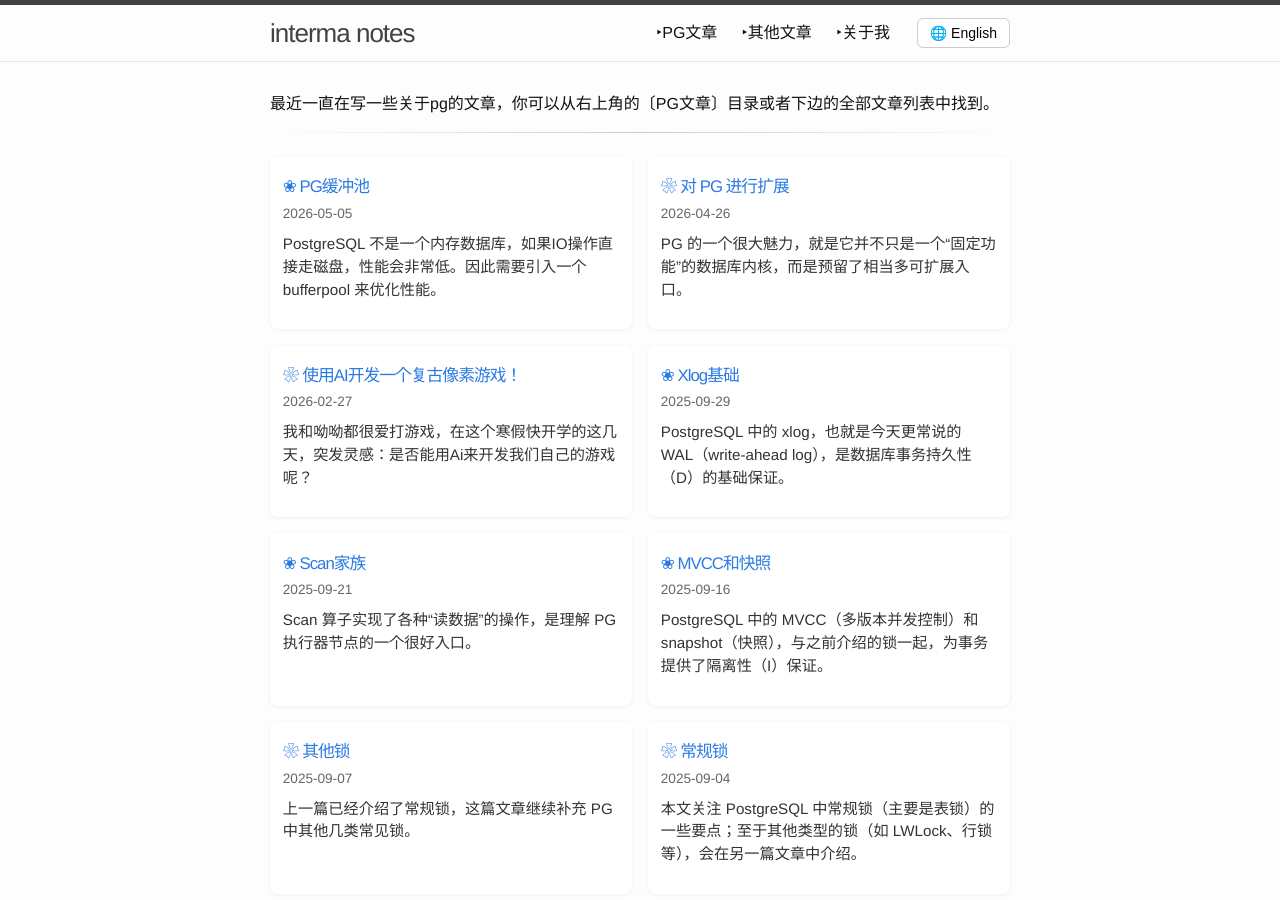
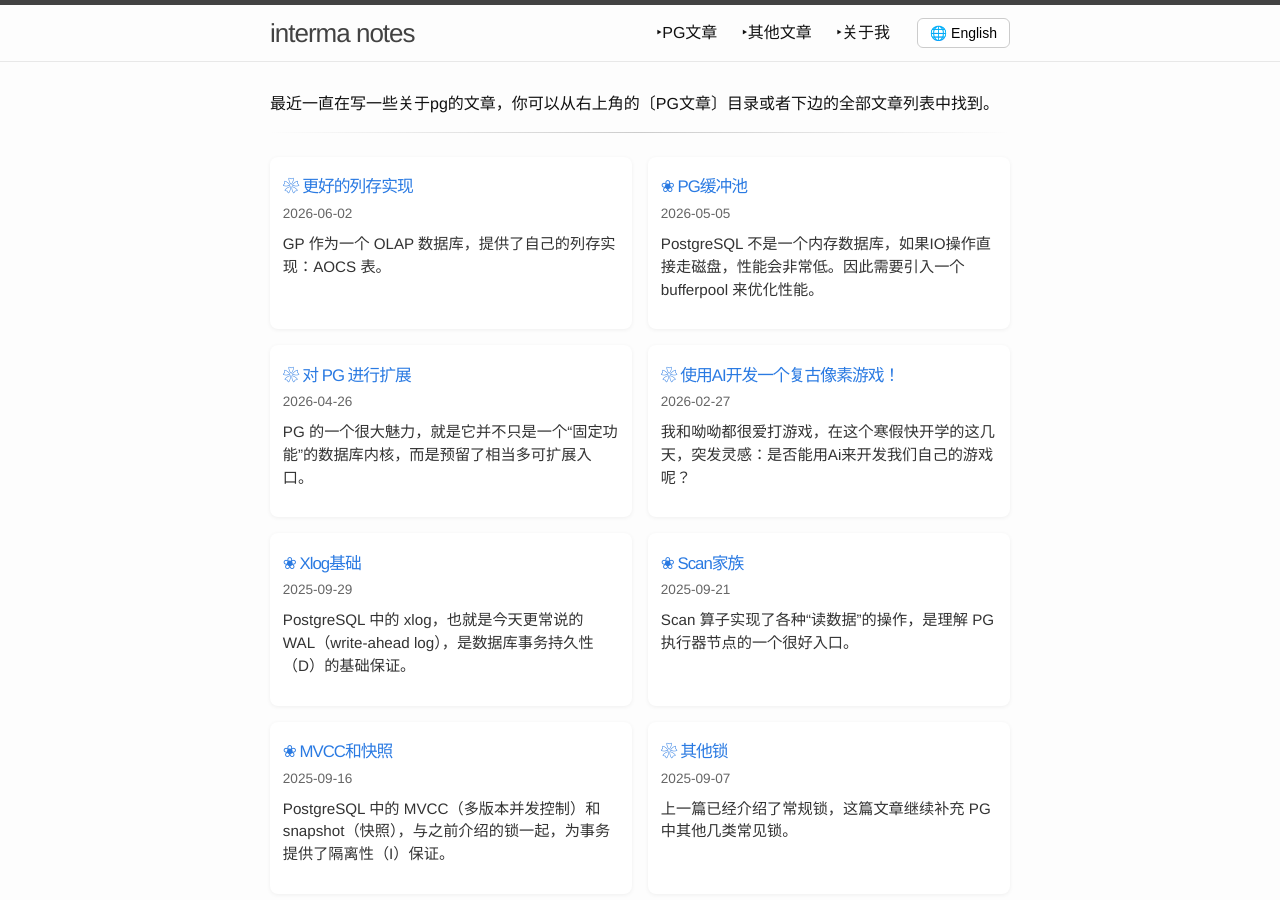
Before and after one commit to interma/interma.github.io, a Jekyll site: the page built from index.markdown, in a window 1280 px wide and 900 px high. Built offline with Jekyll 4.4.1, drawn with Linux system fonts in a browser that asks for light colours; some of the changed lines change nothing that is shown.

Commit message:
add columnar system

````diff
--- /dev/null
+++ b/_posts/2026-06-02-better-columnar.markdown
@@ -0,0 +1,113 @@
+---
+layout: post
+title:  "更好的列存实现"
+date:   2026-06-02 15:23:00 +0800
+permalink: /greenplum/better-columnar.html
+tags: [greenplum, columnar]
+---
+
+GP 作为一个 OLAP 数据库，提供了自己的列存实现：[AOCS 表](https://techdocs.broadcom.com/us/en/vmware-tanzu/data-solutions/tanzu-greenplum/7/greenplum-database/admin_guide-ddl-ddl-storage.html#topic39)。
+
+但一个长期让我困惑的现象是：在不少性能测试里，AOCS 表的收益看起来并没有想象中那么明显；而很多客户选择 AOCS，更多也只是为了节省磁盘空间，而不是追求显著的查询加速。
+
+后来随着见识增长，才逐渐意识到：如果只是把 row store 换成 column store，并不会自动得到一个更适合 OLAP 的数据库。真正有价值的列存实现，还需要在查询计划和执行层面一起配套优化。
+
+### 基础
+一个“更好的列存实现”至少要同时回答下面几个问题：
+
+1. 数据怎么排布？
+    - 是纯列式、PAX，还是 row group + column chunk？
+2. 如何减少 I/O？
+    - 只读需要的列，并尽量利用压缩、late materialization 等技术。
+3. 如何吃满 CPU？
+    - 不能只靠单线程顺序解压和逐 tuple 解释执行，而要配合并行和向量化。
+4. 如何处理写入与可见性？
+    - OLAP 虽然读多写少，但 update / delete 以及后续维护仍然绕不过去。
+5. 如何接入优化器和执行器？
+    - 不然存储层再好，也很难稳定选出正确计划。
+
+也就是说，列式存储、执行优化和查询优化其实是强耦合的三件事。像 GP 的 AOCS 这样，如果只把“存储格式”这一项单独做出来，收益通常都不会特别彻底。
+
+### 存储层
+对列存来说，最基本的目标当然是“只读需要的列”。但真正的工程实现一般不会把整张表简单拆成 N 个独立列文件，而更常见的是 row group + column chunk 的组织方式：
+
+```txt
+[Row Group 1]          [Row Group 2]
+  ├─ col_a chunk         ├─ col_a chunk
+  ├─ col_b chunk         ├─ col_b chunk
+  ├─ col_c chunk         ├─ col_c chunk
+  └─ metadata            └─ metadata
+```
+
+这样做有几个好处：
+- row group 是天然的调度粒度，适合并行切分。
+- 每列单独编码压缩，压缩率通常更高。
+- 元信息也能按 row group 维护，比如 min/max、null count、行数等。
+- 查询只读部分列时，不需要把整行从磁盘拖出来。
+
+由此可知，列存的收益并不只是“磁盘读得少”，还包括“CPU 上少做很多无效工作”。如果查询只关心 `sum(price)` 和 `where shipdate >= ...`，那就不应该把几十个无关列也一起解出来。
+
+很多系统在第一版列存实现里，往往已经做到了基础的磁盘列式存储；但如果执行器仍然需要先把它们转换成内存里的行式 tuple，再对接传统执行器去跑，那么 CPU 端很快又会成为新的瓶颈。
+
+### 执行器
+在现代硬件上，常见瓶颈往往已经不只是磁盘 I/O，而是很容易进一步转移到 CPU 上，比如函数调用开销、分支预测失败、cache miss 等等。所以，一个更好的列存实现，必须把“如何更高效地算”也纳入设计目标。
+
+PG / GP 传统的 Volcano 执行器诞生于“磁盘 I/O 是主要瓶颈”的年代，因此对 CPU 开销的打磨相对较少。
+
+而更现代的执行器，往往会引入如下优化：
+* 向量化执行（per batch）：减少函数调用开销，降低缓存压力。
+* SIMD 指令集优化：单位 CPU cycle 内完成更多的任务。
+* 并行执行（算子内，算子间）：充分利用多核并行计算能力。
+* push-based pipeline 执行（DAG）：减少数据复制，提高数据传输效率。
+* 针对特定算子进行改造：比如 filter / agg 等算子，可以通过向量化执行进一步提高效率。
+
+如下就是一个非常简化的向量化 `filter / agg` 的流程（pushed pipeline）：
+```txt
+column chunks
+    -> decode to vectors:   shipdate[]   discount[]   price[]
+    -> filter in batch
+    -> selection vector:    [1,0,1,1,0,...]
+    -> gather price[]
+    -> vectorized agg
+    -> partial sum
+```
+
+另外，对执行器来说，也需要尽量避免“过早退化回 tuple”。一个比较理想的方式是：
+- scan 先输出 batch
+- filter / project / aggregate 尽量继续吃 batch
+- 只有在确实需要和 row-based 节点对接时，才做 tuple materialization
+
+### 优化器
+列存不是“底下悄悄换一种文件格式”就完事了，优化器也必须知道它的存在。
+
+比如，可以把下面几类信息暴露给优化器：
+- metadata 中的各种信息：row group 数量、大小、压缩率、min/max、null count、行数等
+- zone map 可跳过的数据比例
+- 是否支持更高效的聚合、过滤、projection
+- 并行度策略
+
+如果这些信息没有进入代价模型，那么优化器就很难稳定地选出真正适合列存的执行路径。
+
+### 写入与删除
+尽管基于列存的 OLAP 系统主要优化的是读操作，但在工程上，一个绕不开的问题仍然是如何实现写操作（insert / delete / update）。
+
+一个常见思路是基于 `delete bitmap` 做配套设计，典型实现通常会带有下面这些特征：
+- append-friendly：批量写入新数据
+- delete bitmap：记录被删除的逻辑行
+- delta store：把小批量 update / insert 先落到更适合写的区域
+- compaction：后台合并小文件、清理 delete bitmap、重写编码
+
+关于列存写操作的实现细节讨论，可以看[这里](https://zhuanlan.zhihu.com/p/665260177)。这部分最核心的问题之一，是确定“更新的原子单位”到底是什么。
+
+### Discussion
+多年前，如何设计并实现一个高性能列存系统，还是一个非常复杂的话题。尽管大多数方向上已经有比较明确的学术论文指引，但工程复杂度依然很高，真正成熟的开源实现并不多。
+
+不过随着时代发展，ClickHouse、Doris、DuckDB 等项目逐渐成熟，列存系统已经不再是少数人掌握的“黑魔法”了。
+* 列存算是 OLAP 数仓系统的一个子集，相关资料可以看这个[论文集](https://zhuanlan.zhihu.com/p/2020991787376878585)。
+* DuckDB 算是这类系统里非常好的学习对象，它的[系列介绍](https://mp.weixin.qq.com/s/s7XkUrPjs_NAgVsun2zZGg)质量很高，而且代码量也不算特别大。
+
+最后回到 GP，我个人感觉：单机侧的列存优化，例如向量化、算子内并行等，其实更适合尽量复用 PG 社区已有的积累，避免重复造轮子；而 GP 自己更值得投入的，还是分布式执行器和优化器这一层的改造。
+
+毕竟对 GP 来说，真正拉开差距的地方往往不在“单个节点能不能把一批列数据算得更快”，而在于多节点之间如何切分任务、如何做 motion / interconnect、如何控制数据倾斜，以及优化器能否稳定选出一个足够好的分布式计划。再结合GP的成熟稳定和高兼容PG，这才GP的核心竞争力。
+
+(这篇文章AI也参与了编辑)
--- a/postgres.markdown
+++ b/postgres.markdown
@@ -55,7 +55,7 @@ nav_order: 1
 自己gp开发中的一些思考：
 * 架构再思考
 * gp在OLTP上的性能提升
-* 更好的列存实现
+* [更好的列存实现]({% post_url 2026-06-02-better-columnar %})
 * 执行器架构和interconnect
 
 ### 其他
````
